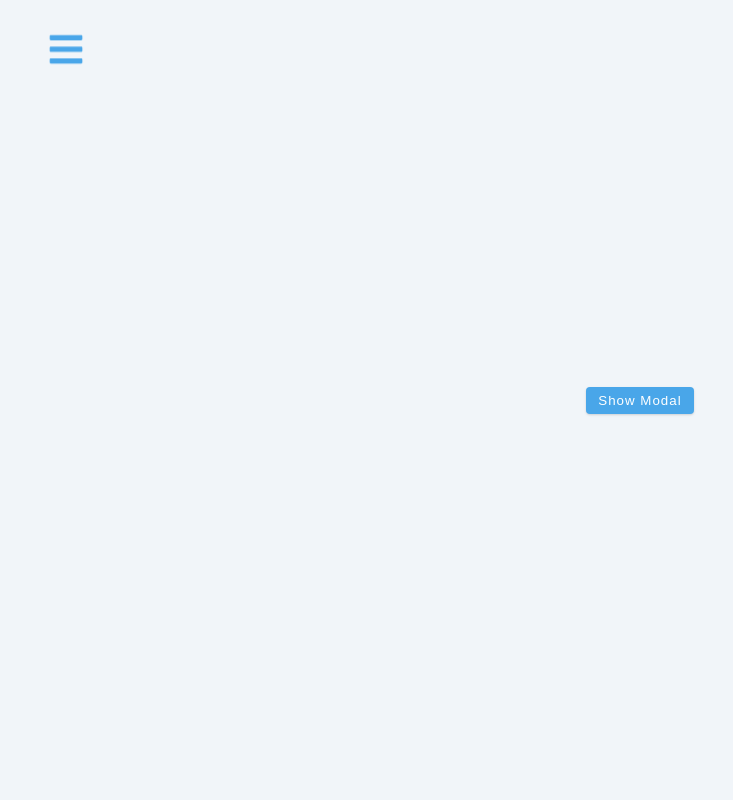
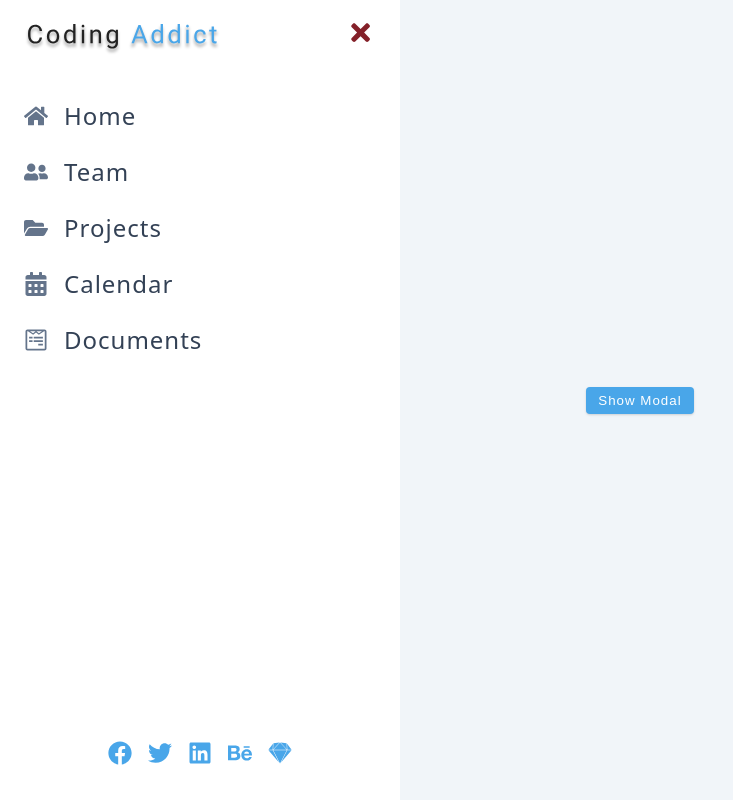
Before and after one commit to NaraeJang/React13-Sidebar, a React (Vite) app: page / in a window 1280 px wide. Shown: the top 800 px of the page, without its empty margins (0-733 px from the left). Built offline with nearby package versions, Linux system fonts and the light colour scheme.

Commit message:
Sidebar CSS

```diff
--- a/src/index.css
+++ b/src/index.css
@@ -340,3 +340,90 @@
   color: var(--red-dark);
   cursor: pointer;
 }
+
+/*
+===============
+Sidebar
+===============
+*/
+
+.sidebar {
+  position: fixed;
+  top: 0;
+  left: 0;
+  width: 100%;
+  height: 100%;
+  background: var(--white);
+  display: grid;
+  grid-template-rows: auto 1fr auto;
+  row-gap: 1rem;
+  box-shadow: var(--red-dark);
+  transition: var(--transition);
+  /* toggle logic */
+}
+@media screen and (min-width: 676px) {
+  .sidebar {
+    width: 400px;
+  }
+}
+.sidebar-header {
+  display: flex;
+  justify-content: space-between;
+  align-items: center;
+  padding: 1rem 1.5rem;
+}
+.logo {
+  height: 40px;
+}
+
+.close-btn {
+  background: transparent;
+  border-color: transparent;
+  font-size: 1.7rem;
+  color: var(--red-dark);
+  cursor: pointer;
+}
+
+.links a {
+  display: flex;
+  align-items: center;
+  font-size: 1.5rem;
+  text-transform: capitalize;
+  padding: 1rem 1.5rem;
+  color: var(--grey-700);
+  transition: var(--transition);
+  letter-spacing: var(--letterSpacing);
+}
+.links a:hover {
+  background: var(--grey-100);
+  color: var(--grey-800);
+}
+
+.links a svg {
+  font-size: 1.5rem;
+  color: var(--grey-500);
+  margin-right: 1rem;
+  transition: var(--transition);
+}
+
+.links a svg:hover {
+  color: var(--grey-600);
+}
+
+.social-links {
+  display: flex;
+  justify-self: center;
+
+  padding-bottom: 2rem;
+}
+
+.social-links a {
+  font-size: 1.5rem;
+  margin: 0 0.5rem;
+  color: var(--primary-500);
+  transition: var(--transition);
+}
+
+.social-links a:hover {
+  color: var(--primary-800);
+}
```
